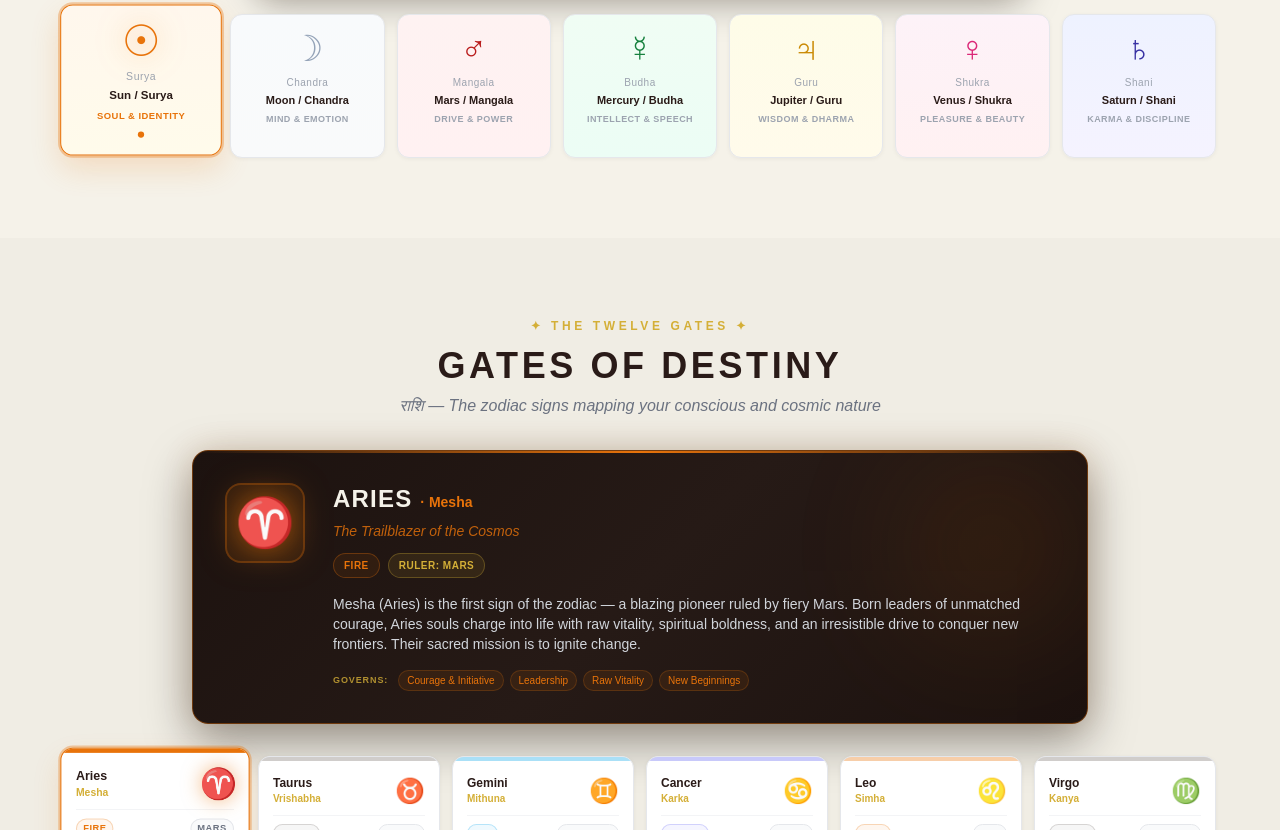
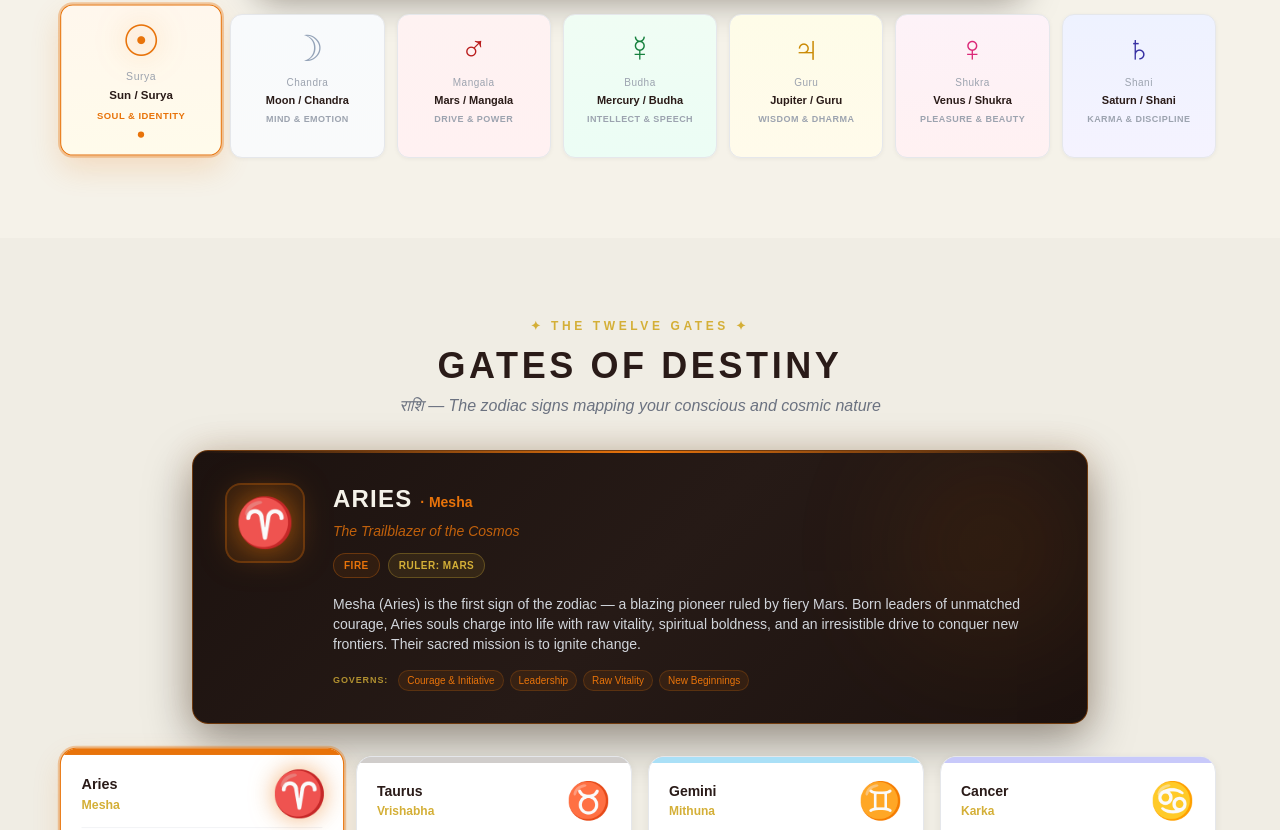
Before and after one commit to Saptak-d/ASTRODEV_Frontend, a React (Vite) app: page / in a window 1280 px wide. Shown: the part 1970-2800 px from the top of the page. Built offline with nearby package versions, Linux system fonts and the light colour scheme.

Commit message:
feat: make zodiac cards bigger - larger padding, text, symbol and badges

```diff
--- a/src/pages/Landing.jsx
+++ b/src/pages/Landing.jsx
@@ -714,7 +714,7 @@ export default function Landing() {
           })()}
 
           {/* Zodiac Cards Grid */}
-          <div className="grid grid-cols-2 sm:grid-cols-3 md:grid-cols-4 lg:grid-cols-6 gap-3">
+          <div className="grid grid-cols-2 sm:grid-cols-3 md:grid-cols-4 lg:grid-cols-4 gap-4">
             {zodiacs.map((z, idx) => {
               const elColor = elementColors[z.element] || '#D4AF37';
               const isActive = activeZodiac === idx;
@@ -723,38 +723,38 @@ export default function Landing() {
                   key={idx}
                   onMouseEnter={() => setActiveZodiac(idx)}
                   onClick={() => setActiveZodiac(idx)}
-                  className="bg-white border rounded-xl p-3.5 text-center cursor-pointer select-none transition-all duration-300 relative overflow-hidden"
+                  className="bg-white border rounded-2xl p-5 cursor-pointer select-none transition-all duration-300 relative overflow-hidden"
                   style={{
                     borderColor: isActive ? elColor : '#E5E7EB',
                     boxShadow: isActive
                       ? `0 12px 28px ${elColor}25, 0 0 0 2px ${elColor}55`
-                      : '0 1px 4px rgba(0,0,0,0.05)',
-                    transform: isActive ? 'translateY(-6px) scale(1.04)' : 'translateY(0) scale(1)',
+                      : '0 2px 8px rgba(0,0,0,0.06)',
+                    transform: isActive ? 'translateY(-6px) scale(1.03)' : 'translateY(0) scale(1)',
                   }}
                 >
                   {/* Element accent top line */}
                   <div
-                    className="absolute top-0 left-0 right-0 h-1 transition-opacity duration-300"
+                    className="absolute top-0 left-0 right-0 h-1.5 transition-opacity duration-300"
                     style={{
                       backgroundColor: elColor,
                       opacity: isActive ? 1 : 0.35,
                     }}
                   />
 
-                  <div className="flex items-center justify-between mb-1 mt-1">
+                  <div className="flex items-center justify-between mb-3 mt-1">
                     <div className="text-left">
-                      <h4 className="font-extrabold text-xs text-[#2A1B18] leading-tight">
+                      <h4 className="font-extrabold text-sm text-[#2A1B18] leading-tight">
                         {t(z.nameKey)}
                       </h4>
-                      <p className="text-[10px] text-[#D4AF37] font-sans font-bold">
+                      <p className="text-xs text-[#D4AF37] font-sans font-bold mt-0.5">
                         {t(z.subKey)}
                       </p>
                     </div>
                     <span
-                      className="text-2xl transition-all duration-300 select-none"
+                      className="text-4xl transition-all duration-300 select-none"
                       style={{
                         color: isActive ? elColor : '#2A1B18',
-                        filter: isActive ? `drop-shadow(0 0 8px ${elColor}80)` : 'none',
+                        filter: isActive ? `drop-shadow(0 0 10px ${elColor}90)` : 'none',
                         transform: isActive ? 'scale(1.2)' : 'scale(1)',
                       }}
                     >
@@ -762,9 +762,9 @@ export default function Landing() {
                     </span>
                   </div>
 
-                  <div className="flex items-center justify-between gap-1 mt-2 pt-2 border-t border-gray-100">
+                  <div className="flex items-center justify-between gap-2 mt-3 pt-3 border-t border-gray-100">
                     <span
-                      className="text-[9px] font-sans font-bold uppercase tracking-wider px-1.5 py-0.5 rounded-full border truncate"
+                      className="text-[10px] font-sans font-bold uppercase tracking-wider px-2.5 py-1 rounded-full border truncate"
                       style={{
                         color: elColor,
                         borderColor: elColor + '40',
@@ -773,7 +773,7 @@ export default function Landing() {
                     >
                       {t(elementKeyMap[z.element])}
                     </span>
-                    <span className="text-[9px] font-sans font-bold uppercase tracking-wider px-1.5 py-0.5 rounded-full border border-gray-200 text-gray-500 bg-gray-50 truncate">
+                    <span className="text-[10px] font-sans font-bold uppercase tracking-wider px-2.5 py-1 rounded-full border border-gray-200 text-gray-500 bg-gray-50 truncate">
                       {t(z.rulerKey)}
                     </span>
                   </div>
```
